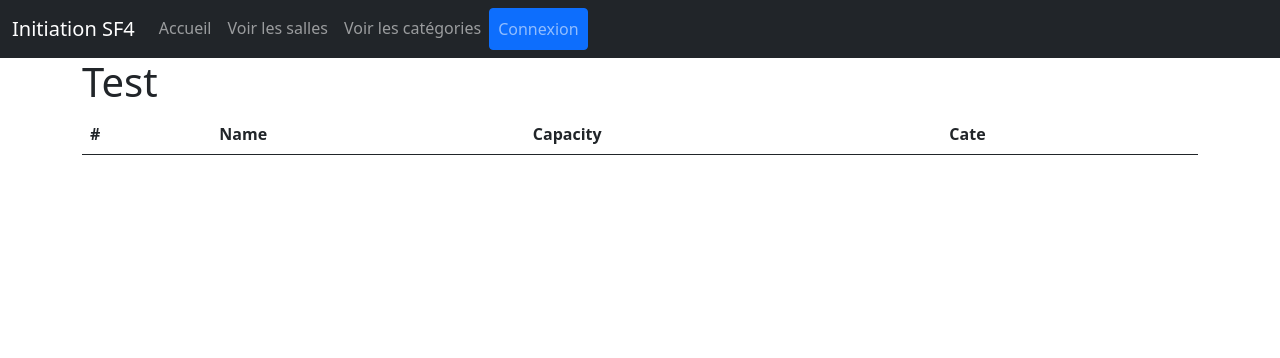
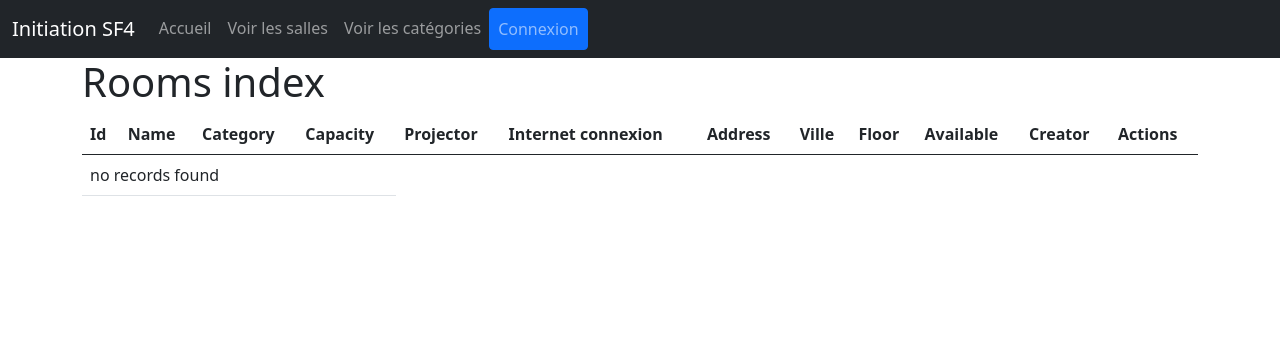
Before and after one commit to tekebim/intro-sf4-M1TL, a Symfony app: template templates/home/index.html.twig in a window 1280 px wide. Shown: the top 358 px of the page. Run offline with Twig, Linux system fonts and the light colour scheme; the template is opened without the code that fills it, so the values that code supplies are empty; some libraries are stand-ins or nearby versions.

Commit message:
:zap: feat(room): update home as room index and add logic for user granted
Display CTA to create a new room only for admin

```diff
--- a/templates/home/index.html.twig
+++ b/templates/home/index.html.twig
@@ -9,28 +9,55 @@
     {% endfor %}
 
     <div class="container">
-        <h1>Test</h1>
+        <h1>Rooms index</h1>
 
         <table class="table">
             <thead>
             <tr>
-                <th scope="col">#</th>
-                <th scope="col">Name</th>
-                <th scope="col">Capacity</th>
-                <th scope="col">Cate</th>
+                <th>Id</th>
+                <th>Name</th>
+                <th>Category</th>
+                <th>Capacity</th>
+                <th>Projector</th>
+                <th>Internet connexion</th>
+                <th>Address</th>
+                <th>Ville</th>
+                <th>Floor</th>
+                <th>Available</th>
+                <th>Creator</th>
+                <th>Actions</th>
             </tr>
             </thead>
             <tbody>
             {% for room in rooms %}
                 <tr>
-                    <th>{{ room.id }}</th>
-                    <th>{{ room.name }}</th>
-                    <th>{{ room.capacity }}</th>
-                    <th>{{ room.category.name }}</th>
+                    <td>{{ room.id }}</td>
+                    <td>{{ room.name }}</td>
+                    <td>{{ room.category.name }}</td>
+                    <td>{{ room.capacity }}</td>
+                    <td>{{ room.hasInternet == 1 ? 'yes' : 'no' }}</td>
+                    <td>{{ room.hasInternet == 1 ? 'yes' : 'no' }}</td>
+                    <td>{{ room.address }}</td>
+                    <td>{{ room.city }}</td>
+                    <td>{{ room.floor }}</td>
+                    <td>{{ room.hasInternet == 1 ? 'yes' : 'no' }}</td>
+                    <td>{{ room.user.firstname }} {{ room.user.lastname }}</td>
+                    <td>
+                        <a href="{{ path('room_show', {'id': room.id}) }}">show</a>
+                        <a href="{{ path('room_edit', {'id': room.id}) }}">edit</a>
+                    </td>
+                </tr>
+            {% else %}
+                <tr>
+                    <td colspan="4">no records found</td>
                 </tr>
             {% endfor %}
             </tbody>
         </table>
+
+        {% if is_granted('ROLE_ADMIN') %}
+            <a class="btn btn-primary" href="{{ path('room_new') }}">Create new room</a>
+        {% endif %}
     </div>
 
 {% endblock %}
```
Also changed, not shown: migrations/Version20210217104602.php (added, +35 -0 lines), templates/room/index.html.twig (+7 -3 lines).
